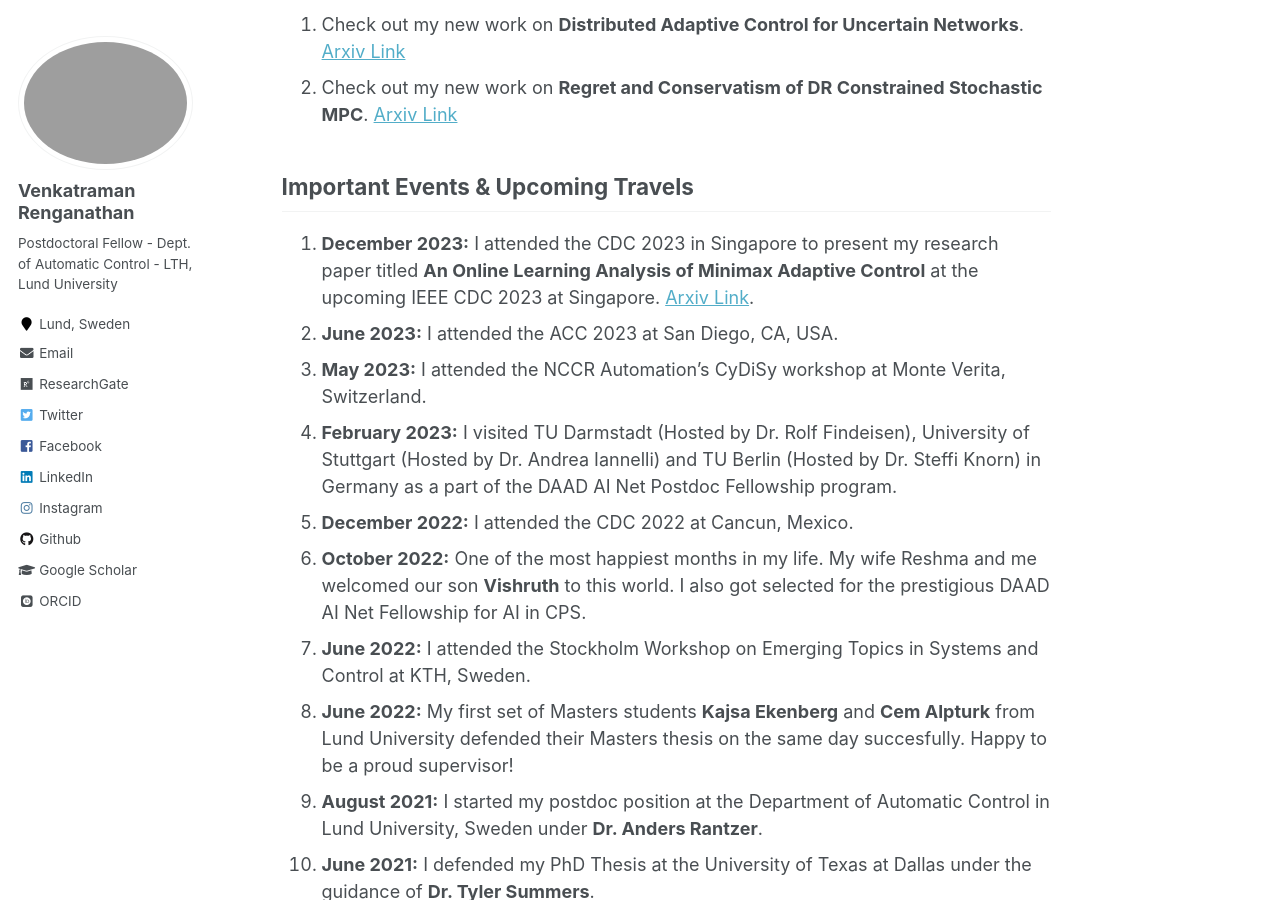
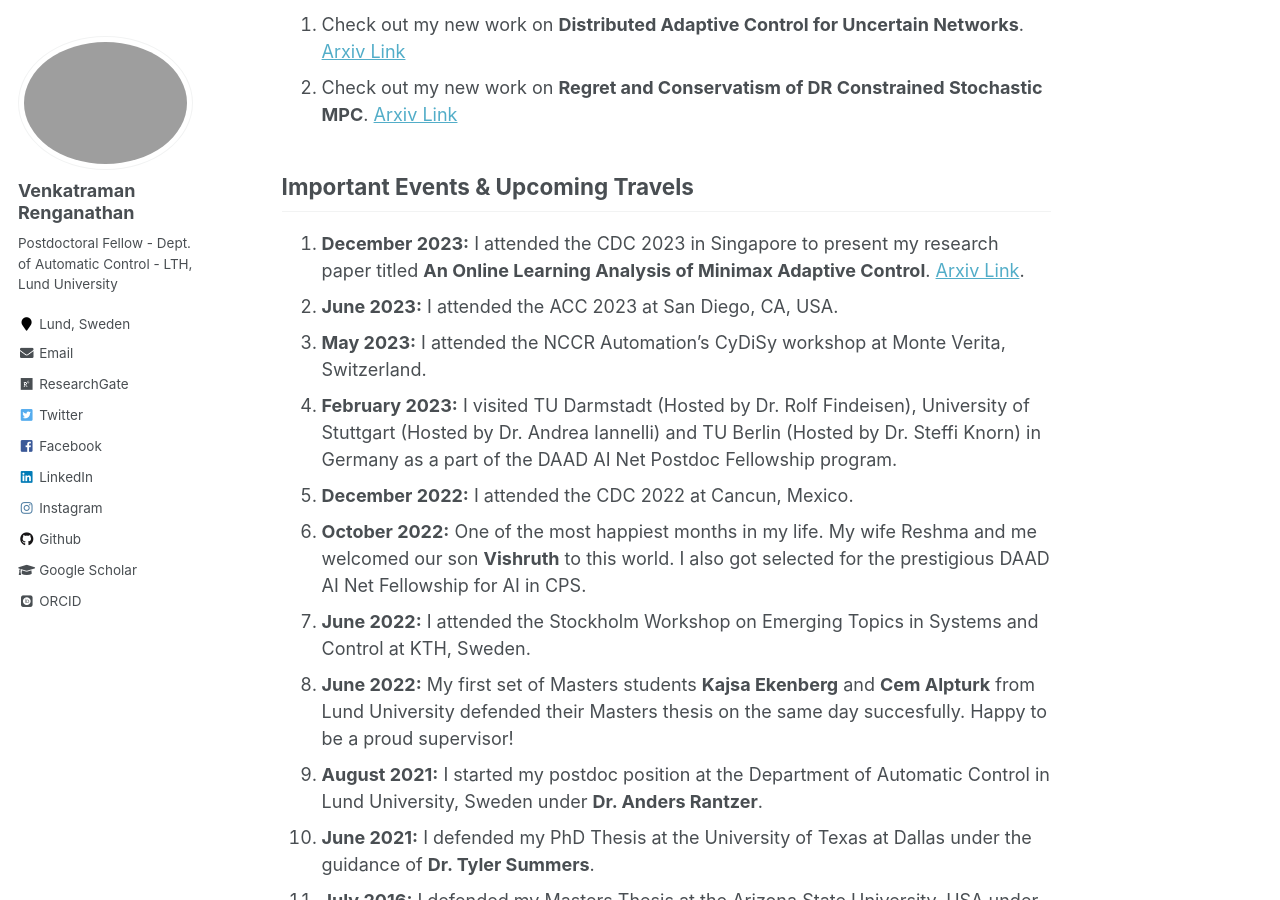
Before and after one commit to venkatramanrenganathan/venkatramanrenganathan.github.io, a Jekyll site: the page built from _pages/about.md, in a window 1280 px wide and 900 px high, scrolled down 967 px. Built offline with Jekyll 4.4.1, drawn with Linux system fonts in a browser that asks for light colours; some web fonts are replaced.

Commit message:
Update about.md

```diff
--- a/_pages/about.md
+++ b/_pages/about.md
@@ -23,7 +23,7 @@ I am a postdoctoral researcher at the [Department of Automatic Control](https://
 1. Check out my new work on **Regret and Conservatism of DR Constrained Stochastic MPC**. [Arxiv Link](https://arxiv.org/pdf/2309.12190.pdf)
 
 ## Important Events & Upcoming Travels
-1. **December 2023:** I attended the CDC 2023 in Singapore to present my research paper titled **An Online Learning Analysis of Minimax Adaptive Control** at the upcoming IEEE CDC 2023 at Singapore. [Arxiv Link](https://arxiv.org/pdf/2307.07268.pdf).
+1. **December 2023:** I attended the CDC 2023 in Singapore to present my research paper titled **An Online Learning Analysis of Minimax Adaptive Control**. [Arxiv Link](https://arxiv.org/pdf/2307.07268.pdf).
 1. **June 2023:** I attended the ACC 2023 at San Diego, CA, USA.
 1. **May 2023:** I attended the NCCR Automation's CyDiSy workshop at Monte Verita, Switzerland.
 1. **February 2023:** I visited TU Darmstadt (Hosted by Dr. Rolf Findeisen), University of Stuttgart (Hosted by Dr. Andrea Iannelli) and TU Berlin (Hosted by Dr. Steffi Knorn) in Germany as a part of the DAAD AI Net Postdoc Fellowship program.
```
